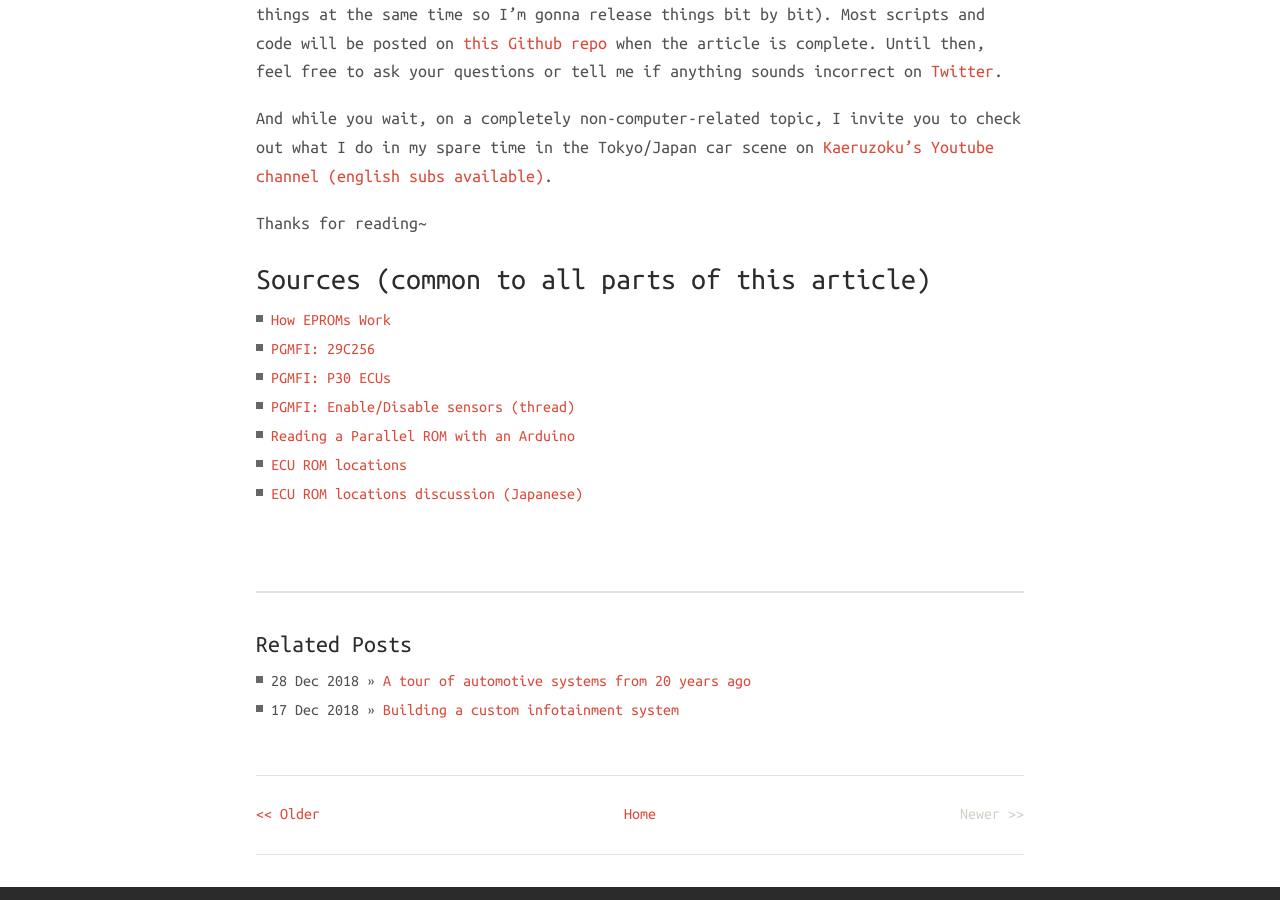
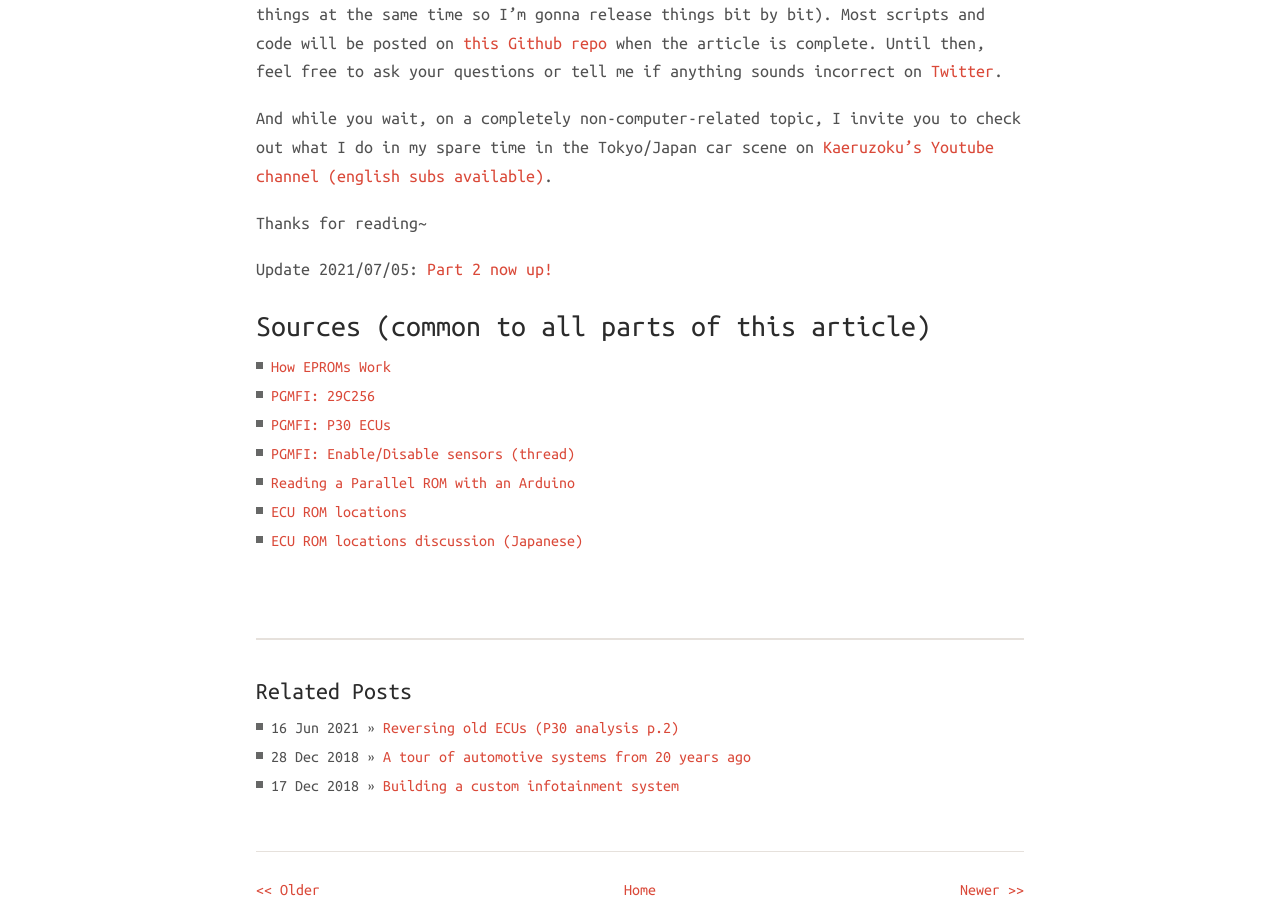
Before and after one commit to P1kachu/p1kachu.github.io, a Jekyll site: the page built from _posts/2021-05-30-honda-oki-part1.markdown, in a window 1280 px wide and 900 px high, scrolled down 8169 px. Built offline with Jekyll 4.4.1, drawn with Linux system fonts in a browser that asks for light colours; nearby versions of some CDN libraries.

Commit message:
Publish honda-oki part 2
Signed-off-by: Stanislas Lejay <p1kachu@lse.epita.fr>

```diff
--- a/_posts/2021-05-30-honda-oki-part1.markdown
+++ b/_posts/2021-05-30-honda-oki-part1.markdown
@@ -275,6 +275,8 @@ available)](https://www.youtube.com/c/Kaeruzoku/featured).
 
 Thanks for reading~
 
+Update 2021/07/05: [Part 2 now up!](http://p1kachu.github.io/project/automotive/2021/06/16/honda-oki-part2/)
+
 
 ### Sources (common to all parts of this article)
 
--- a/_posts/2021-06-16-honda-oki-part2.markdown
+++ b/_posts/2021-06-16-honda-oki-part2.markdown
@@ -2,7 +2,6 @@
 layout: post
 title:  Reversing old ECUs (P30 analysis p.2)
 date:   2021-06-16 03:00:00
-hidden: true
 categories:
 - project
 - automotive
```
